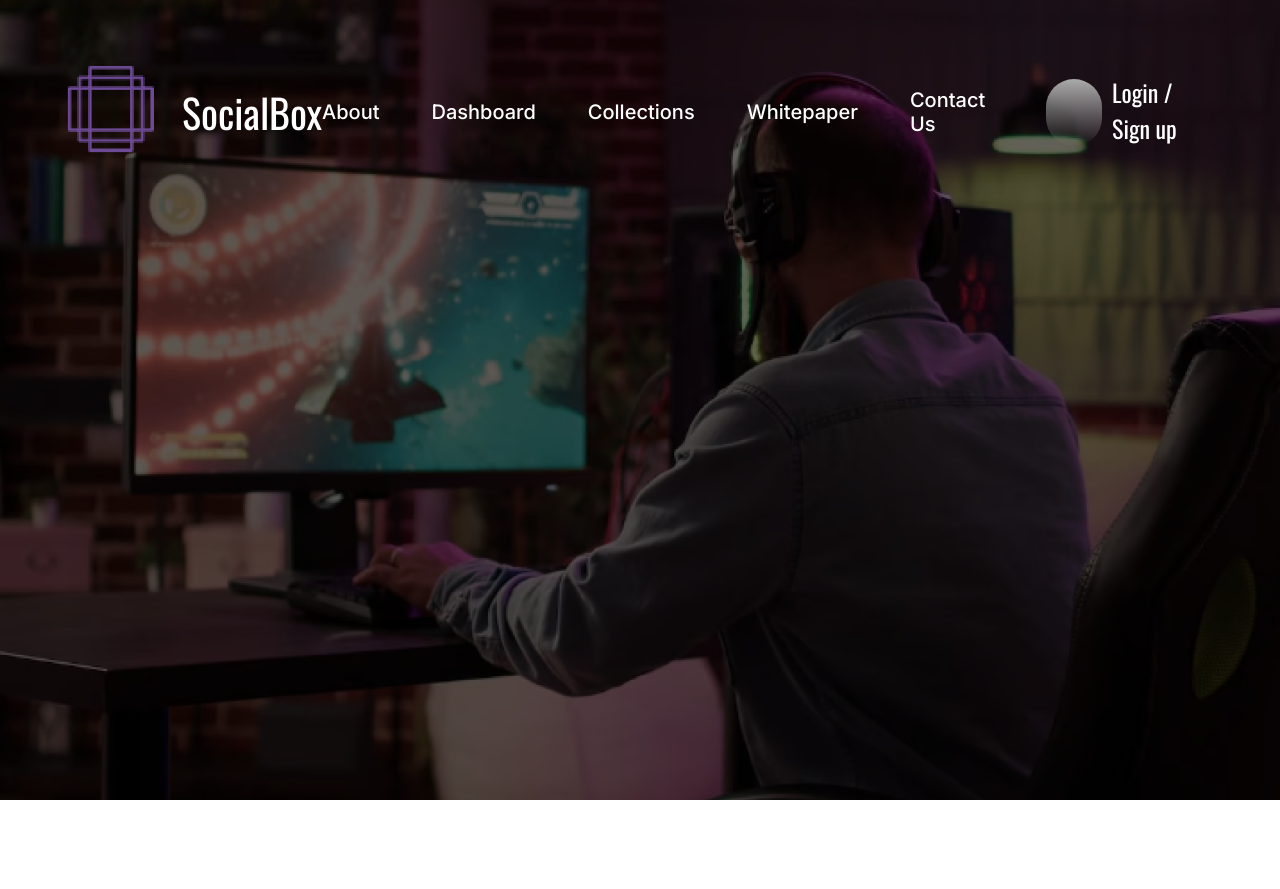
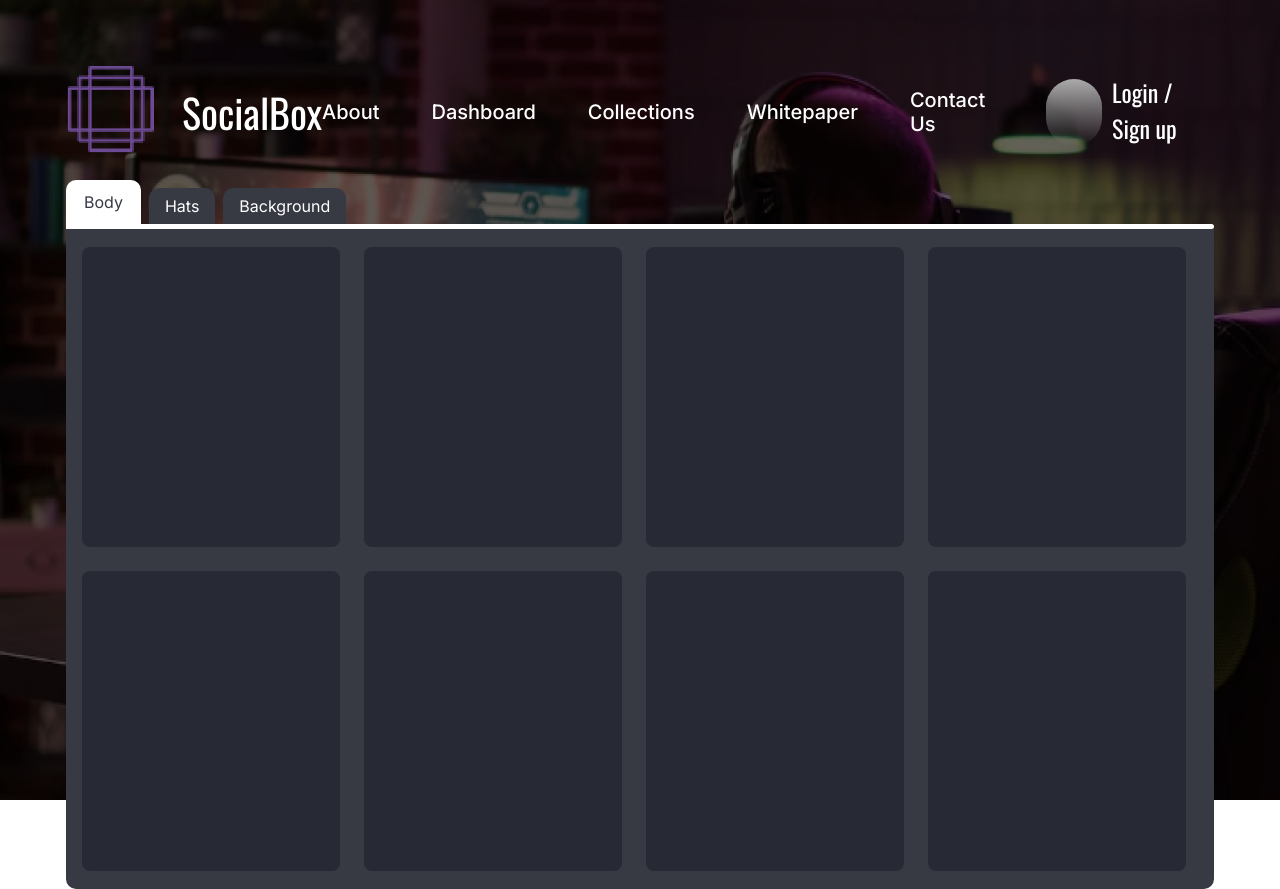
Before and after one commit to Rei0520/FYP_SocialBox, a Next.js app in the folder socialbox_fe/: page /pages/creator_dashboard in a window 1280 px wide. Before the commit the page ends 800 px from the top, so only its background shows below. Built offline with nearby package versions, Linux system fonts and the light colour scheme.

Commit message:
local storage added login/creator~~

```diff
--- a/socialbox_fe/src/app/components/header/header.tsx
+++ b/socialbox_fe/src/app/components/header/header.tsx
@@ -1,17 +1,23 @@
 "use client";
-import { useContext } from "react";
 import "./header.css";
 import Link from "next/link";
 import { usePathname } from "next/navigation";
 import { img } from "@/app/assets";
 import Image from "next/image";
-import { MyyStateContext, contextProps } from "@/app/provider";
+import { useEffect, useState } from "react";
 
 export const Header = () => {
   let tabs = ["About", "Dashboard", "Collections", "Whitepaper", "Contact Us"];
-  const state = useContext(MyyStateContext);
   const pathname = usePathname();
+  const [user, setUser] = useState<any>(localStorage.getItem("user") || "");
 
+  try {
+    user ? setUser(JSON.parse(user)) : "";
+  } catch (error) {}
+  useEffect(() => {
+    setUser(localStorage.getItem("user") || "");
+    console.log();
+  }, [pathname]);
   return (
     <div className="container">
       <div className="flex_align_center inner_container">
@@ -47,7 +53,7 @@ export const Header = () => {
           }}
           className="flex_align_center"
         >
-          {state?.auth.username ? (
+          {user.username ? (
             <Image
               className="user_image_valid"
               alt="user image"
@@ -57,10 +63,11 @@ export const Header = () => {
             <div className="user_image"></div>
           )}
           <Link
-            href={state?.auth.username ? "" : "/pages/login"}
+            onClick={() => localStorage.removeItem("user")}
+            href={user.username ? "/" : "/pages/login"}
             className="username flex_align_center "
           >
-            {state?.auth.username ? state.auth.username : "Login / Sign up"}
+            {user.username ? user.username : "Login / Sign up"}
           </Link>
         </div>
       </div>
--- a/socialbox_fe/src/app/globals.css
+++ b/socialbox_fe/src/app/globals.css
@@ -145,6 +145,9 @@ body {
 .full_height {
   height: 100%;
 }
+.full_width {
+  width: 100%;
+}
 
 .flex_column {
   flex-direction: column;
--- a/socialbox_fe/src/app/pages/creator_dashboard/page.css
+++ b/socialbox_fe/src/app/pages/creator_dashboard/page.css
@@ -0,0 +1,51 @@
+.dashboard {
+  padding-top: 180px;
+  padding-left: 66px;
+  padding-right: 66px;
+}
+
+.dashboard_tab {
+  border-radius: 10px 10px 0px 0px;
+  background: #373943;
+  cursor: pointer;
+  color: #fff;
+  padding: 8px 16px;
+  margin-right: 8px;
+  height: min-content;
+  margin-top: auto;
+}
+
+.dashboard_tab_selected {
+  border-radius: 10px 10px 0px 0px;
+  background: #fff;
+  color: #373943;
+  margin-right: 8px;
+  padding: 12px 18px;
+}
+
+.dashboard hr {
+  margin: 0px;
+  border: none;
+  background-color: #fff;
+  height: 5px;
+  border-radius: 0px 10px 10px 0px;
+}
+
+.dashboard_container {
+  width: 100%;
+  height: 100%;
+  border-radius: 0px 0px 10px 10px;
+  background: #373943;
+  box-sizing: border-box;
+  padding: 18px 16px;
+  flex-wrap: wrap;
+  column-gap: 24px;
+  row-gap: 24px;
+}
+
+.dashboard_card {
+  width: 258px;
+  height: 300px;
+  border-radius: 8px;
+  background: #272a34;
+}
--- a/socialbox_fe/src/app/pages/creator_dashboard/page.tsx
+++ b/socialbox_fe/src/app/pages/creator_dashboard/page.tsx
@@ -1,5 +1,48 @@
+"use client";
+
+import { useState } from "react";
+import "./page.css";
+
 export const CreatorDashboard = () => {
-  return <div></div>;
+  const [tab, setTab] = useState(0);
+  const tabs = ["Body", "Hats", "Background"];
+  const temp = [
+    "Body",
+    "Hats",
+    "Background",
+    "Body",
+    "Hats",
+    "Background",
+    "Body",
+    "Hats",
+  ];
+
+  const Card = () => {
+    return <div className="dashboard_card"></div>;
+  };
+
+  return (
+    <div className="dashboard">
+      <div className="flex">
+        {tabs.map((t, index) => (
+          <div
+            onClick={() => setTab(index)}
+            className={
+              index === tab ? "dashboard_tab_selected" : "dashboard_tab "
+            }
+          >
+            {t}
+          </div>
+        ))}
+      </div>
+      <hr />
+      <div className="dashboard_container flex">
+        {temp.map(() => (
+          <Card />
+        ))}
+      </div>
+    </div>
+  );
 };
 
 export default CreatorDashboard;
--- a/socialbox_fe/src/app/pages/login/page.tsx
+++ b/socialbox_fe/src/app/pages/login/page.tsx
@@ -41,6 +41,7 @@ export const LogIn = () => {
     e.preventDefault();
     if (validateForm()) {
       onLogIn();
+      localStorage.setItem("user", JSON.stringify(inputs));
       router.push("/pages/creator");
     }
   };
```
Also changed, not shown: socialbox_fe/src/app/pages/creator/creator.css (+27 -3 lines), socialbox_fe/src/app/pages/creator/page.tsx (+70 -12 lines).
